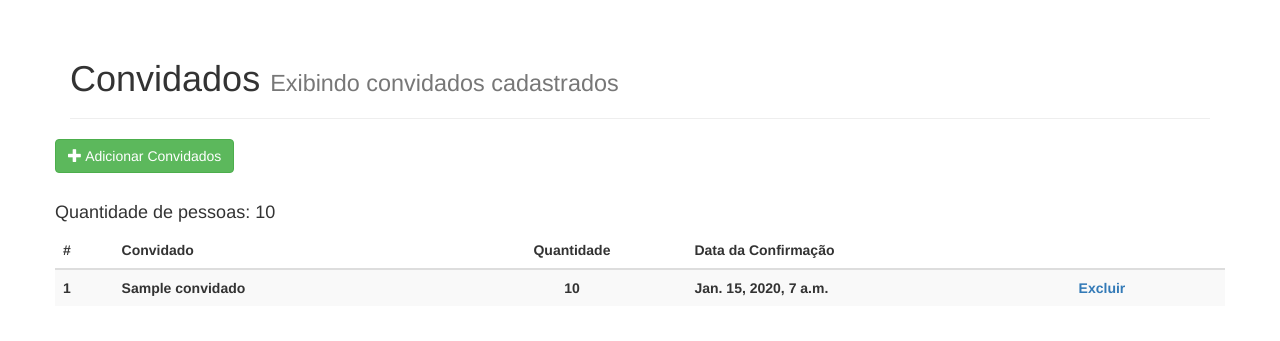
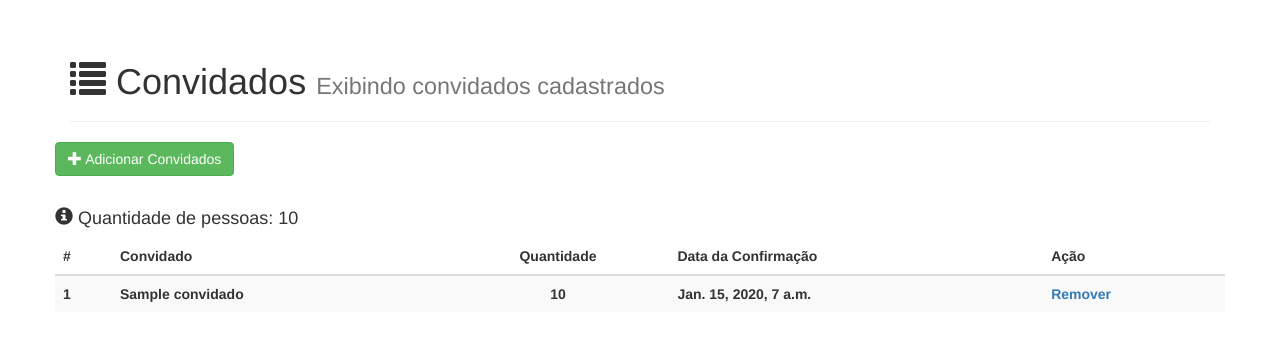
Before and after one commit to leonardocintra/confirma-presenca, a Django app: page /convidados/ in a window 1280 px wide. Shown: the part 51-392 px from the top of the page. Run offline with Django 3.2, Linux system fonts and the light colour scheme; a user stored in the database is signed in; tables that the repository leaves empty hold one stand-in row (values such as "Sample post"); lists and menus that the app fills with data are empty; some libraries are stand-ins or nearby versions.

Commit message:
melhorado templates

```diff
--- a/core/templates/core/contato.html
+++ b/core/templates/core/contato.html
@@ -2,7 +2,7 @@
 
 {% block content %}
     <div class="page-header">
-        <h1>Contato com os noivos</h1>
+        <h1><span class="glyphicon glyphicon-bullhorn" aria-hidden="true"></span> Contato com os noivos</h1>
     </div>
 
     <div class="col-sm-6">
--- a/core/templates/core/convidados_list.html
+++ b/core/templates/core/convidados_list.html
@@ -2,7 +2,7 @@
 
 {% block content %}
     <div class="page-header">
-        <h1><i class="fa fa-user-md" aria-hidden="true"></i> Convidados <small>Exibindo convidados cadastrados</small></h1>
+        <h1><span class="glyphicon glyphicon-list" aria-hidden="true"></span> Convidados <small>Exibindo convidados cadastrados</small></h1>
     </div>
     <div class="row" style="padding-bottom: 20px;">
         <a href="{% url 'index' %}" class="btn btn-success">
@@ -11,7 +11,7 @@
     </div>
     <div class="row">
 
-        <h4>Quantidade de pessoas: {{ quantidade_confirmada }}</h4>
+        <h4><span class="glyphicon glyphicon-info-sign" aria-hidden="true"></span> Quantidade de pessoas: {{ quantidade_confirmada }}</h4>
 
         {% if convidados_list %}
         <table class="table table-striped">
@@ -21,7 +21,7 @@
                     <th>Convidado</th>
                     <th class="text-center">Quantidade</th>
                     <th>Data da Confirmação</th>
-                    <th></th>
+                    <th>Ação</th>
                 </tr>
             </thead>
             <tbody>
@@ -31,7 +31,7 @@
                     <th>{{ convidado.nome_convidado }}</th>
                     <th class="text-center">{{ convidado.quantidade_convidados }}</th>
                     <th>{{ convidado.data_cadastro }}</th>
-                    <th><a href="{% url 'convidado_delete' convidado.id %}">Excluir</a></th>
+                    <th><a href="{% url 'convidado_delete' convidado.id %}">Remover</a></th>
                 </tr>
                 {% endfor %}
             </tbody>
--- a/core/templates/core/index.html
+++ b/core/templates/core/index.html
@@ -6,7 +6,7 @@
 
   <div class="jumbotron">
     <h1><small>casamento</small> Juliana & Leonardo</h1>
-    <p>Confirme sua presença agora mesmo!</p>
+    <p>Confirme sua presença agora mesmo! <span class="glyphicon glyphicon-heart" aria-hidden="true"></span></p>
   </div>
 
   <div class="row">
@@ -38,13 +38,13 @@
         {% endfor %}
 
         <div class="col-sm-offset-2 col-sm-10">
-          <button type="submit" class="btn btn-success">Confirmar minha presença</button>
+          <button type="submit" class="btn btn-success"> Confirmar minha presença <span class="glyphicon glyphicon-ok-circle" aria-hidden="true"></span></button>
         </div>
       </form>
     </div>
 
     <div class="col-sm-6">
-      <h1>Falta: {{ data_casamento|timeuntil }}</h1>
+      <h1><small><span class="glyphicon glyphicon-calendar" aria-hidden="true"></span> Falta:</small> {{ data_casamento|timeuntil }}!</h1>
     </div>
   </div>
 
```
